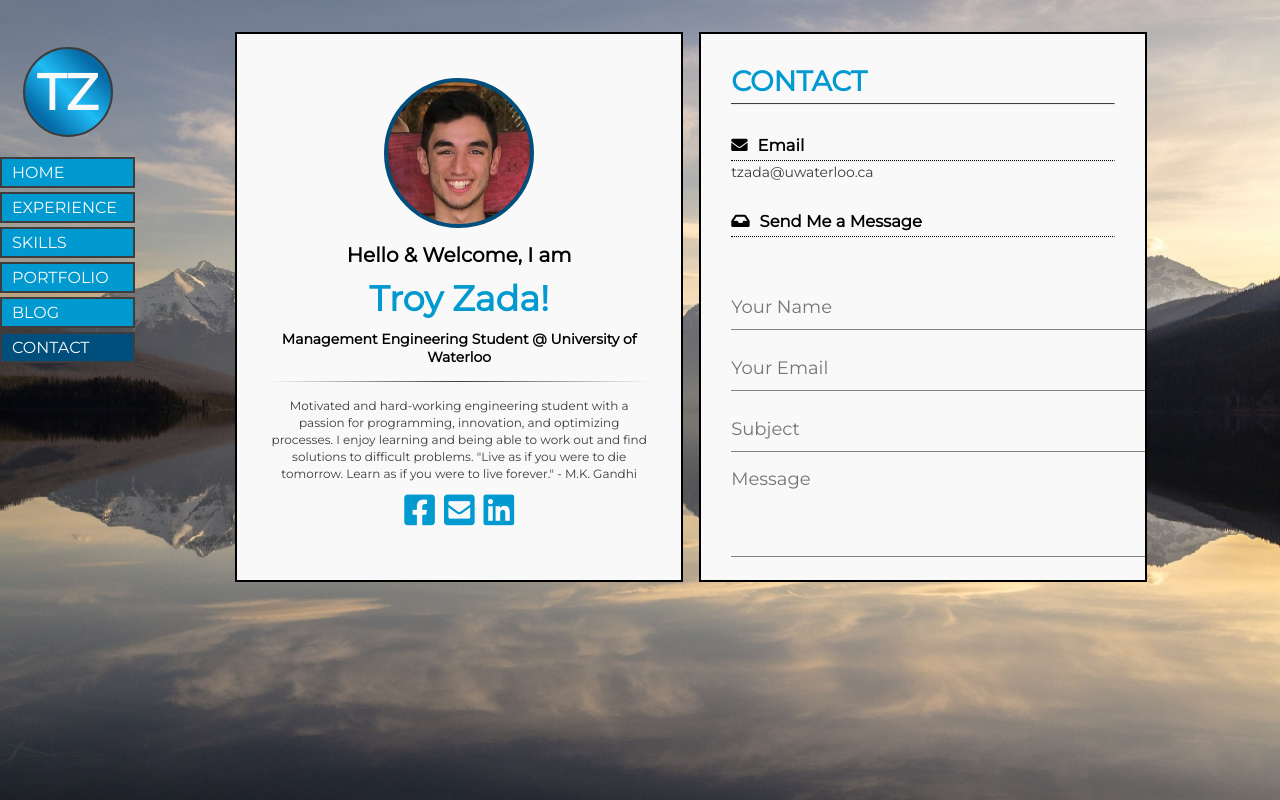
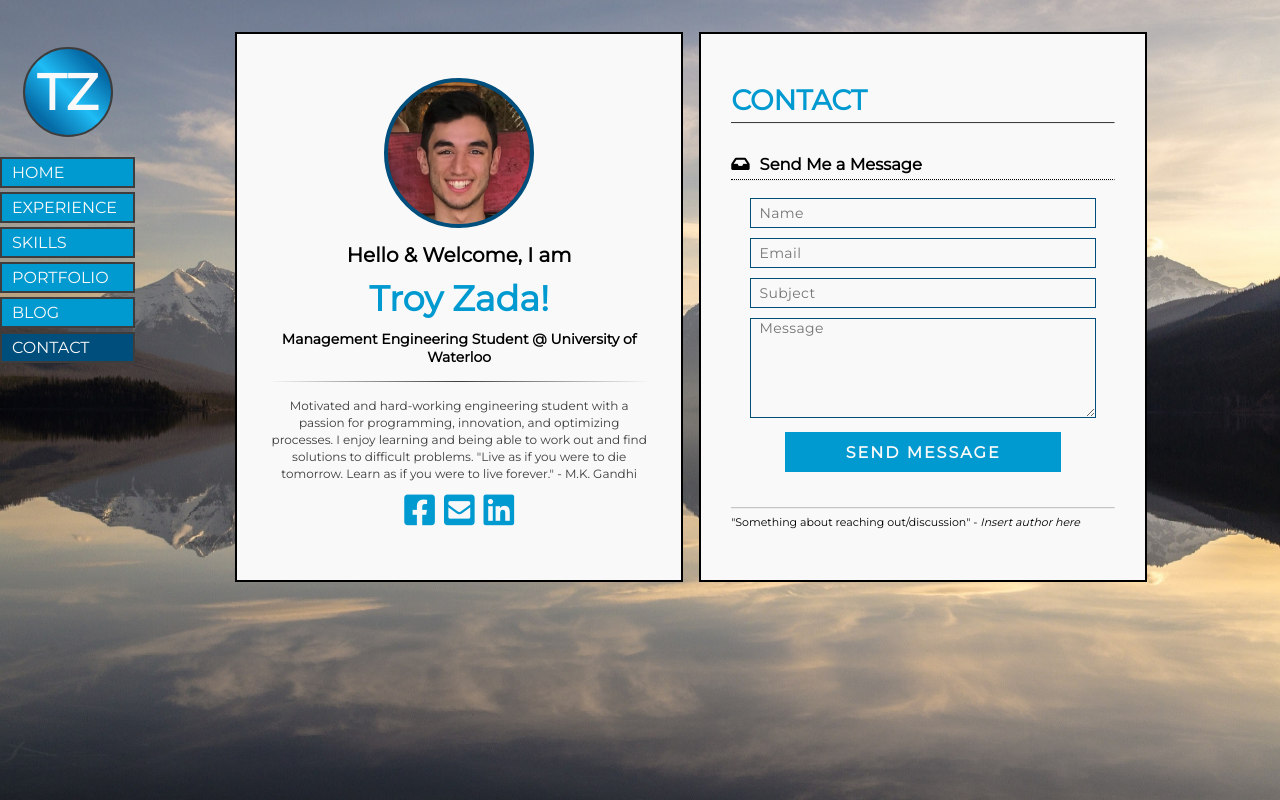
Before and after one commit to tzada8/troy-zada, a React (Create React App) app: page /contact in a window 1280 px wide. Built offline with nearby package versions, Linux system fonts and the light colour scheme; a web font is replaced by a local one.

Commit message:
created working contact form

```diff
--- a/src/components/Constants.js
+++ b/src/components/Constants.js
@@ -10,7 +10,7 @@ export const PAGE_NOT_FOUND = "PAGE NOT FOUND";
 // SOCIAL MEDIA LINKS / CONTACT
 export const LINKEDIN_LINK = "https://www.linkedin.com/in/troy-zada";
 export const FACEBOOK_LINK = "https://www.facebook.com/Troy.M.Zada";
-export const EMAIL = "tzada@uwaterloo.ca";
+export const EMAIL = "tzada8@gmail.com";
 
 export const FIRST_NAME = "Troy";
 export const LAST_NAME = "Zada";
--- a/src/components/cards/content/contact/Contact.css
+++ b/src/components/cards/content/contact/Contact.css
@@ -3,38 +3,56 @@
    font-size: 14px;
 }
 
-form {
-   margin-top: 50px;
-   transition: all 4s ease-in-out;
+#contact-form {
+   width: 90%;
+   margin: 15px auto 0;
 }
 
-.form-control {
-   width: 600px;
+form .form-control {
    background: transparent;
-   border: none;
+   color: var(--BLACK);
+   border: 1px solid var(--DARK_BLUE);
    outline: none;
-   border-bottom: 1px solid grey;
-   color: black;
-   font-size: 18px;
-   margin-bottom: 16px;
+   width: 100%;
+   height: 30px;
+   margin: 5px 0;
+   font-size: 14px;
+   letter-spacing: 0.1mm;
 }
 
-input {
-   height: 45px;
+form .form-control[type="text"],
+form .form-control[type="email"] {
+   padding-left: 8px;
+}
+
+textarea.message {
+   height: 100px;
+}
+
+form .form-control:hover {
+   box-shadow: 0 0 6px var(--DARK_BLUE), 0 0 6px var(--DARK_BLUE),
+      0 0 6px var(--DARK_BLUE);
+}
+form .form-control:focus {
+   box-shadow: 0 0 6px var(--REG_BLUE), 0 0 6px var(--REG_BLUE),
+      0 0 6px var(--REG_BLUE);
 }
 
 form .submit {
-   background: #ff5722;
+   background: var(--REG_BLUE);
    border-color: transparent;
-   color: black;
-   font-size: 20px;
+   color: var(--WHITE);
+   font-size: 16px;
    font-weight: bold;
    letter-spacing: 2px;
-   height: 50px;
-   margin-top: 20px;
+   height: 40px;
+   width: 80%;
+   margin-top: 5px;
+   transition: background 0.5s ease;
 }
 
 form .submit:hover {
-   background: #f44336;
+   background: var(--DARK_BLUE);
    cursor: pointer;
+   transition: background 0.5s ease;
 }
--- a/src/components/cards/content/contact/Contact.js
+++ b/src/components/cards/content/contact/Contact.js
@@ -1,8 +1,6 @@
 import React from "react";
 import emailjs from "emailjs-com";
 import Subtitle from "../extra_components/subtitle/Subtitle";
-import GroupsDivider from "../extra_components/groups_divider/GroupsDivider";
-import { EMAIL } from "../../../Constants";
 import "./Contact.css";
 
 function Contact() {
@@ -29,11 +27,6 @@ function Contact() {
 
    return (
       <div>
-         <Subtitle icon="fas fa-envelope" label="Email" />
-         <p className="email-address">{EMAIL}</p>
-
-         <GroupsDivider />
-
          <Subtitle icon="fas fa-inbox" label="Send Me a Message" />
          <div className="contact-me-container">
             <form id="contact-form" onSubmit={sendEmail}>
@@ -41,7 +34,7 @@ function Contact() {
                   name="name"
                   type="text"
                   className="form-control"
-                  placeholder="Your Name"
+                  placeholder="Name"
                   required
                />
                <br />
@@ -49,7 +42,7 @@ function Contact() {
                   name="email"
                   type="email"
                   className="form-control"
-                  placeholder="Your Email"
+                  placeholder="Email"
                   required
                />
                <br />
@@ -63,17 +56,14 @@ function Contact() {
                <br />
                <textarea
                   name="message"
-                  className="form-control"
+                  type="text"
+                  className="form-control message"
                   placeholder="Message"
                   rows="4"
                   required
                ></textarea>
                <br />
-               <input
-                  type="submit"
-                  class="form-control submit"
-                  value="SEND MESSAGE"
-               />
+               <input type="submit" class="submit" value="SEND MESSAGE" />
             </form>
          </div>
       </div>
--- a/src/components/cards/content/skills/progress_bar/ProgressBar.css
+++ b/src/components/cards/content/skills/progress_bar/ProgressBar.css
@@ -1,5 +1,6 @@
 .progress-container {
-   margin: 10px 0;
+   width: 90%;
+   margin: 10px auto;
 }
 
 .progress-header {
```
